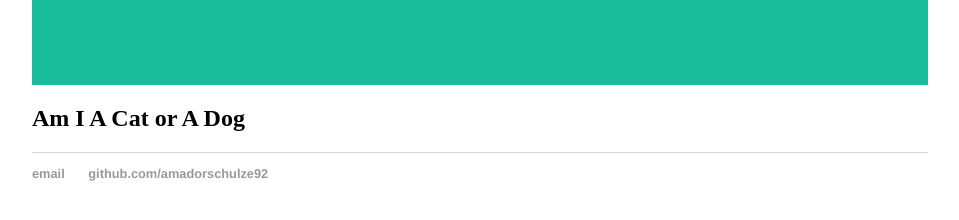
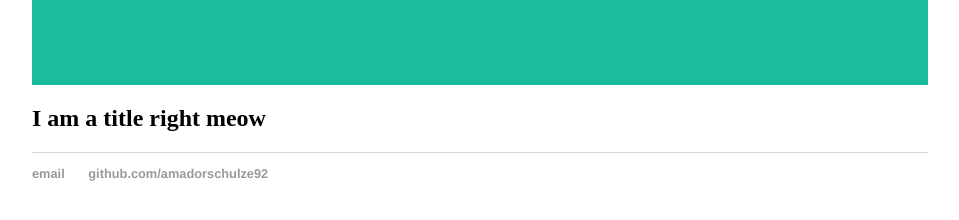
Before and after one commit to amadorschulze92/amadorschulze92.github.io, a Jekyll site: the page built from index.html, in a window 1280 px wide. Shown: the part 606-826 px from the top of the page, without its empty margins (160-1119 px from the left). Built offline with Jekyll 4.4.1, drawn with Linux system fonts in a browser that asks for light colours.

Commit message:
fake title

```diff
--- a/index.html
+++ b/index.html
@@ -14,6 +14,6 @@ title: Michael A. Schulze
     </div>
   </head>
   <body>
-    <h2>Am I A Cat or A Dog</h1>
+    <h2>I am a title right meow</h1>
   </body>
 </html>
```
